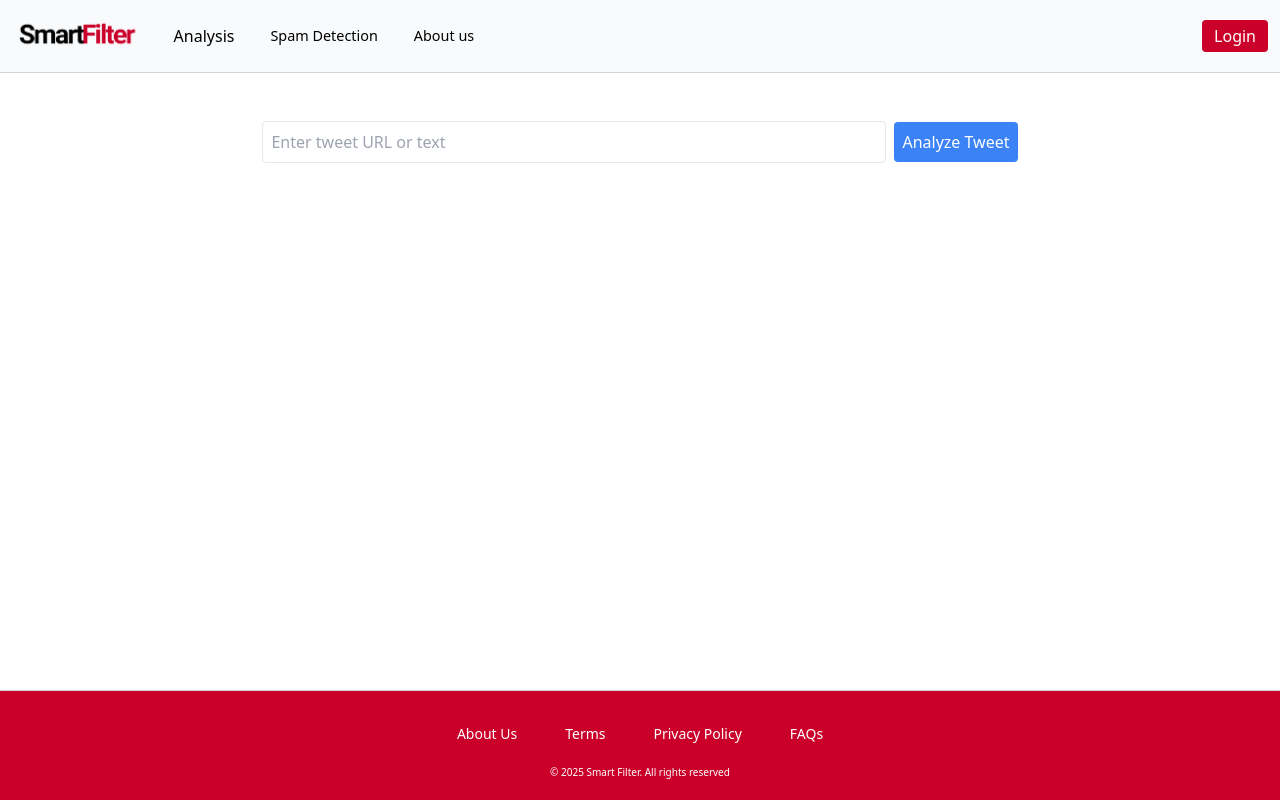
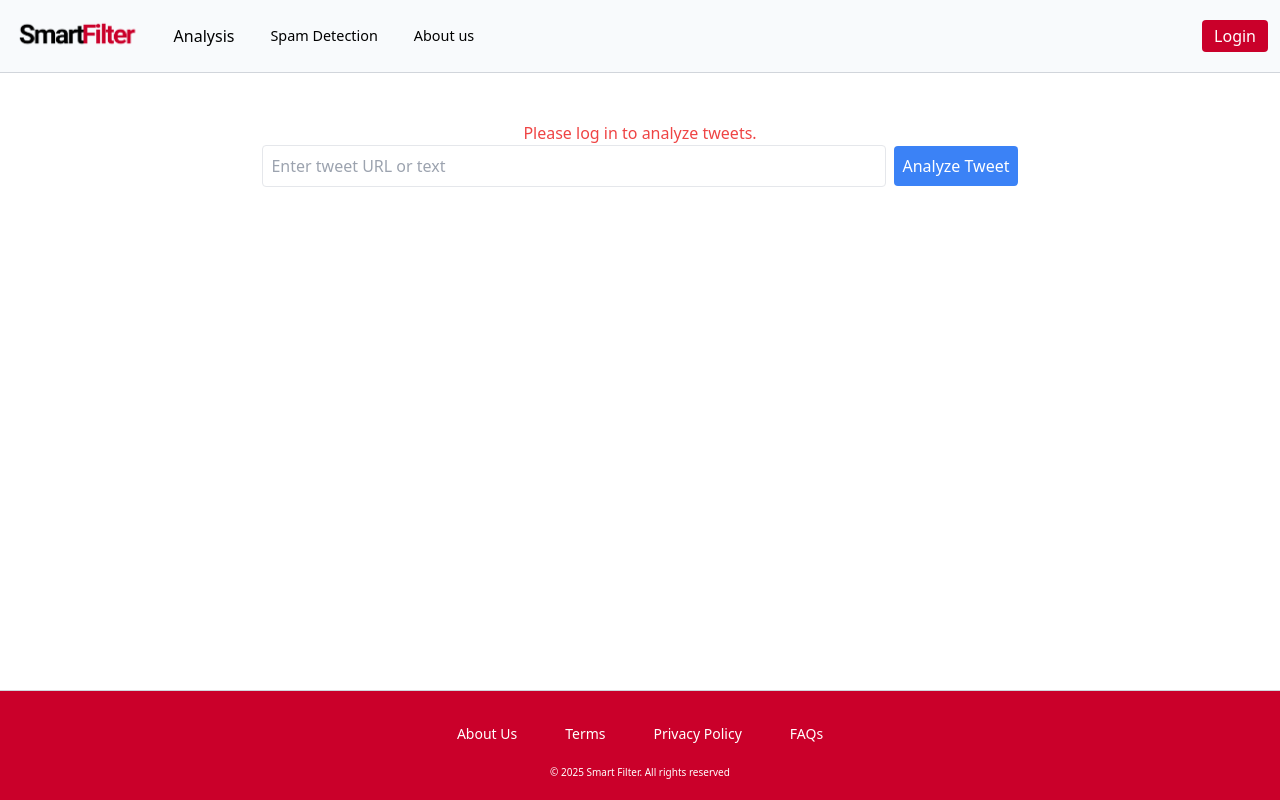
Before and after one commit to kcsanju444/comment-sentiment-analyser, a React (Vite) app: page /twitteranalyer in a window 1280 px wide. Built offline with nearby package versions, Linux system fonts and the light colour scheme.

Commit message:
Updated the Twitter UI to check for user/admin user.

```diff
--- a/src/TwitterAnalyzer/TwitterAnalyzer.jsx
+++ b/src/TwitterAnalyzer/TwitterAnalyzer.jsx
@@ -47,17 +47,25 @@ const TwitterAnalyzer = () => {
   return (
     <div className="p-4 font-sans">
       <div className="mb-4 text-center mt-8">
+        {/* Display login message when user/admin is not logged in */}
+        {!user && !admin && (
+          <p className="text-red-500 mt-2">
+            Please log in to analyze tweets.
+          </p>
+        )}
+
         <input
           type="text"
           placeholder="Enter tweet URL or text"
           value={query}
           onChange={(e) => setQuery(e.target.value)}
           className="border p-2 w-1/2 mr-2 rounded"
+          disabled={loading} // Disable input during loading
         />
         <button
           onClick={fetchTweetSentiment}
           className="p-2 bg-blue-500 text-white rounded hover:bg-blue-600"
-          disabled={loading || (!user && !admin)}
+          disabled={loading || (!user && !admin)} // Disable button if loading or user isn't logged in
         >
           {loading ? "Analyzing..." : "Analyze Tweet"}
         </button>
@@ -77,7 +85,8 @@ const TwitterAnalyzer = () => {
             <strong>Tweet:</strong> {tweet}
           </p>
           <p className="mt-2 text-gray-700">
-            <strong>Sentiment:</strong> {sentiment.charAt(0).toUpperCase() + sentiment.slice(1)}
+            <strong>Sentiment:</strong>{" "}
+            {sentiment.charAt(0).toUpperCase() + sentiment.slice(1)}
           </p>
           <p className="mt-2 text-gray-700">
             <strong>Confidence:</strong> {confidence}%
```
